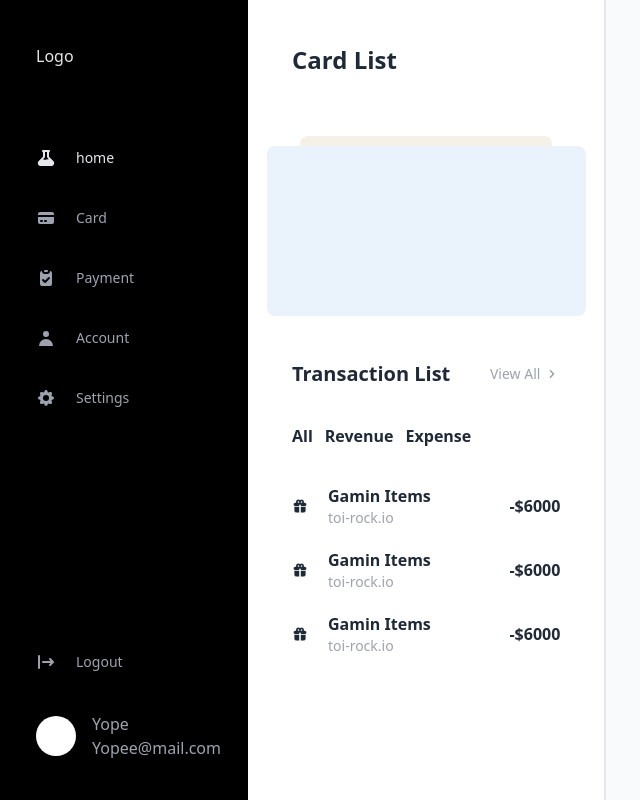
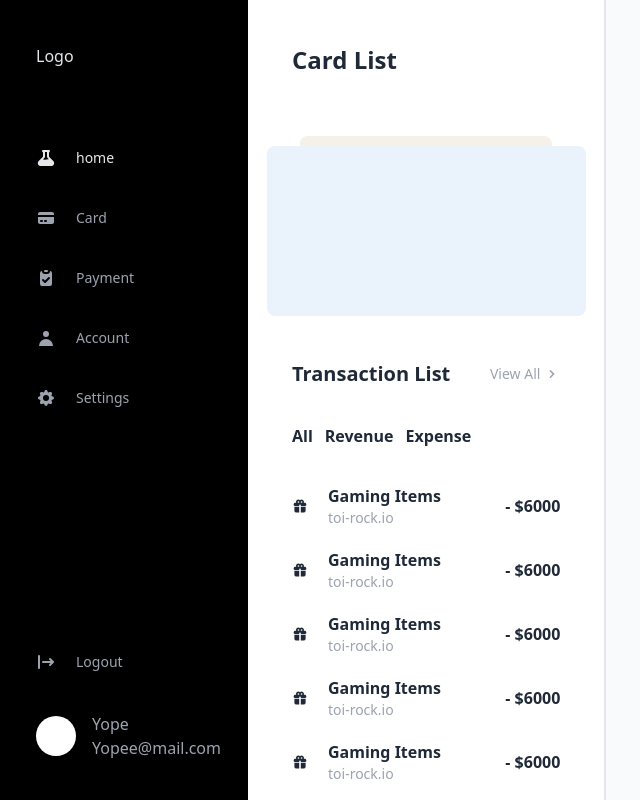
Before and after one commit to pemeraldy/expense-watcher, a React (Vite) app: page / in a window 1280 px wide. Shown: the whole page, without its empty margins (8-648 px from the left). Built offline with nearby package versions, Linux system fonts and the light colour scheme.

Commit message:
still on transaction list

```diff
--- a/src/App.jsx
+++ b/src/App.jsx
@@ -7,7 +7,7 @@ import TransactionSummary from "./components/TransactionSummary";
 
 function App() {
   return (
-    <div className="flex  h-screen">
+    <div className="flex overflow-hidden  h-screen">
       <div className=" hidden md:block h-full md:w-[20%] bg-black">
         <SideBar />
       </div>
--- a/src/components/TransactionItem.jsx
+++ b/src/components/TransactionItem.jsx
@@ -1,16 +1,16 @@
 import React from "react";
 
-export default function TransactionItem({Icon, category, receiver, amount}) {
+export default function TransactionItem({Icon, category, receiver, amount, type}) {
   return (
     <div className="flex items-center justify-between ">
       <div className="flex items-center">
-        {<Icon />}
+        <Icon className="w-4 h-4" />
         <div className="ml-5">
           <h4 className="text-base font-semibold">{category}</h4>
           <p className="text-gray-400 font-light text-sm">{receiver}</p>
         </div>
       </div>
-      <p className="font-semibold"> {amount}</p>
+      <p className="font-semibold"> {` ${type === 'expense' ? '-' : ''} $${amount}`}</p>
     </div>
   );
 }
--- a/src/components/TransactionSummary.jsx
+++ b/src/components/TransactionSummary.jsx
@@ -1,5 +1,6 @@
 import React from "react";
 import { ChevronRightIcon, GiftIcon } from "@heroicons/react/solid";
+import TransactionItem from "./TransactionItem";
 
 export default function TransactionSummary() {
   return (
@@ -20,37 +21,13 @@ export default function TransactionSummary() {
         <li>Revenue</li>
         <li>Expense</li>
       </ul>
-      <div className="mt-9 space-y-5">
-        <div className="flex items-center justify-between ">
-          <div className="flex items-center">
-            <GiftIcon className="w-4 h-4" />
-            <div className="ml-5">
-              <h4 className="text-base font-semibold">Gamin Items</h4>
-              <p className="text-gray-400 font-light text-sm">toi-rock.io</p>
-            </div>
-          </div>
-          <p className="font-semibold"> -$6000</p>
-        </div>
-        <div className="flex items-center justify-between ">
-          <div className="flex items-center">
-            <GiftIcon className="w-4 h-4" />
-            <div className="ml-5">
-              <h4 className="text-base font-semibold">Gamin Items</h4>
-              <p className="text-gray-400 font-light text-sm">toi-rock.io</p>
-            </div>
-          </div>
-          <p className="font-semibold"> -$6000</p>
-        </div>
-        <div className="flex items-center justify-between ">
-          <div className="flex items-center">
-            <GiftIcon className="w-4 h-4" />
-            <div className="ml-5">
-              <h4 className="text-base font-semibold">Gamin Items</h4>
-              <p className="text-gray-400 font-light text-sm">toi-rock.io</p>
-            </div>
-          </div>
-          <p className="font-semibold"> -$6000</p>
-        </div>
+      <div className="mt-9 space-y-5 h-full overflow-y-scroll">
+        <TransactionItem Icon={GiftIcon} category="Gaming Items" type={'expense'} receiver="toi-rock.io" amount={6000} />
+        <TransactionItem Icon={GiftIcon} category="Gaming Items" type={'expense'} receiver="toi-rock.io" amount={6000} />
+        <TransactionItem Icon={GiftIcon} category="Gaming Items" type={'expense'} receiver="toi-rock.io" amount={6000} />
+        <TransactionItem Icon={GiftIcon} category="Gaming Items" type={'expense'} receiver="toi-rock.io" amount={6000} />
+        <TransactionItem Icon={GiftIcon} category="Gaming Items" type={'expense'} receiver="toi-rock.io" amount={6000} />
+
       </div>
     </div>
   );
```
